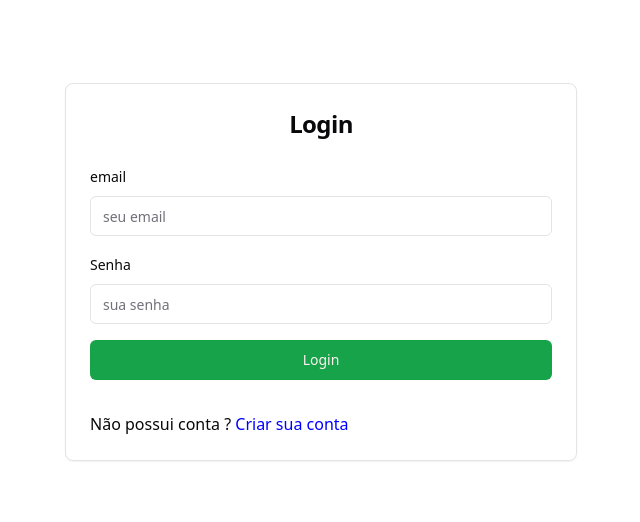
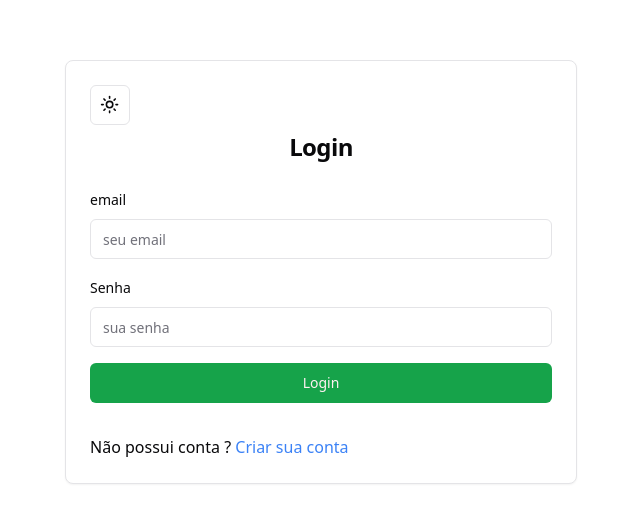
Before and after one commit to brant-matheus/ticket-suporte-crud, a Next.js app in the folder front-end/: page / in a window 1280 px wide. Shown: the part 128-650 px from the top of the page, without its empty margins (319-959 px from the left). Built offline with nearby package versions, Linux system fonts and the light colour scheme; no server answers.

Commit message:
theme mode toggle added, dark mode, light mode

```diff
--- a/front-end/app/layout.tsx
+++ b/front-end/app/layout.tsx
@@ -3,7 +3,7 @@
 import "./globals.css";
 import { Toaster } from "@/components/ui/toaster";
 import { AuthProvider } from "./authentication-context";
-
+import { ThemeProvider } from "@/components/ui/theme-provider";
 import { Inter as FontSans } from "next/font/google";
 import { cn } from "@/lib/utils";
 
@@ -30,11 +30,17 @@
           fontSans.variable
         )}
       >
-        <AuthProvider>
-          {children}
-
-          <Toaster />
-        </AuthProvider>
+        <ThemeProvider
+          attribute="class"
+          defaultTheme="light"
+          enableSystem
+          disableTransitionOnChange
+        >
+          <AuthProvider>
+            {children}
+            <Toaster />
+          </AuthProvider>
+        </ThemeProvider>
       </body>
     </html>
   );
--- a/front-end/app/page.tsx
+++ b/front-end/app/page.tsx
@@ -18,6 +18,7 @@
 import Link from "next/link";
 import { instance } from "@/app/axios-config";
 import { useAuth } from "./authentication-context";
+import { ModeToggle } from "@/components/ui/theme-toggle";
 /*
 'use client' client server, not server side.
 'useState', disable login button after submit.
@@ -72,11 +73,14 @@
 
   return (
     // center our item, h and v.
-    <div className="flex justify-center items-center h-screen">
+    <div>
+      <div className="flex justify-center items-center h-screen ">
         {/*our shadow box, w size large*/}
         <Card className="w-full max-w-lg">
           {/* card title font size 2xl*/}
           <CardHeader>
+            <ModeToggle />
+
             <CardTitle className="text-2xl text-center">Login</CardTitle>
           </CardHeader>
           {/* what goes inside our shadow box */}
@@ -135,7 +139,7 @@
                 <p className="text-[red]">{loginError}</p>
                 <p>
                   Não possui conta ?{" "}
-                <Link href="/cadastro" className="text-[blue]">
+                  <Link href="/cadastro" className="text-blue-500">
                     Criar sua conta
                   </Link>{" "}
                 </p>
@@ -144,5 +148,6 @@
           </CardContent>
         </Card>
       </div>
+    </div>
   );
 }
--- a/front-end/components/layout/admin-side-bar.tsx
+++ b/front-end/components/layout/admin-side-bar.tsx
@@ -35,6 +35,7 @@
 import { authInstance } from "@/app/axios-config";
 import { useState } from "react";
 import { useAuth } from "@/app/authentication-context";
+import { ModeToggle } from "../ui/theme-toggle";
 /*
 1. icons: Home: ticket visualization; Settings: User settings; Filecog: defacul ticket form; UserCog: users managment
 2. tooltip: hoover the name of page when mouse click on icon
@@ -71,6 +72,9 @@
             */}
         <nav className="flex flex-col items-center gap-y-6 px-2 sm:py-5">
           <TooltipProvider>
+            <Tooltip>
+              <ModeToggle />
+            </Tooltip>
             {/* todos os  tickets - home*/}
             <Tooltip>
               <TooltipTrigger asChild>
--- /dev/null
+++ b/front-end/components/ui/theme-provider.tsx
@@ -0,0 +1,9 @@
+"use client";
+
+import * as React from "react";
+import { ThemeProvider as NextThemesProvider } from "next-themes";
+import { type ThemeProviderProps } from "next-themes/dist/types";
+
+export function ThemeProvider({ children, ...props }: ThemeProviderProps) {
+  return <NextThemesProvider {...props}>{children}</NextThemesProvider>;
+}
--- /dev/null
+++ b/front-end/components/ui/theme-toggle.tsx
@@ -0,0 +1,37 @@
+"use client";
+
+import * as React from "react";
+import { Moon, Sun } from "lucide-react";
+import { useTheme } from "next-themes";
+
+import { Button } from "@/components/ui/button";
+import {
+  DropdownMenu,
+  DropdownMenuContent,
+  DropdownMenuItem,
+  DropdownMenuTrigger,
+} from "@/components/ui/dropdown-menu";
+
+export function ModeToggle() {
+  const { setTheme } = useTheme();
+
+  return (
+    <DropdownMenu>
+      <DropdownMenuTrigger asChild>
+        <Button variant="outline" size="icon">
+          <Sun className="h-[1.2rem] w-[1.2rem] rotate-0 scale-100 transition-all dark:-rotate-90 dark:scale-0" />
+          <Moon className="absolute h-[1.2rem] w-[1.2rem] rotate-90 scale-0 transition-all dark:rotate-0 dark:scale-100" />
+          <span className="sr-only">Toggle theme</span>
+        </Button>
+      </DropdownMenuTrigger>
+      <DropdownMenuContent align="end">
+        <DropdownMenuItem onClick={() => setTheme("dark")}>
+          Dark
+        </DropdownMenuItem>
+        <DropdownMenuItem onClick={() => setTheme("light")}>
+          Light
+        </DropdownMenuItem>
+      </DropdownMenuContent>
+    </DropdownMenu>
+  );
+}
--- a/front-end/components/user-settings/user-settings.tsx
+++ b/front-end/components/user-settings/user-settings.tsx
@@ -13,6 +13,8 @@
 import UserDeleteButton from "../buttons/user-delete-button";
 import PasswordFormEdit from "../forms/password-from-edit";
 // import PasswordFormEdit from "../forms/redifine-password copy";
+import { ModeToggle } from "@/components/ui/theme-toggle";
+
 const UserSettings = () => {
   var userId: any;
   try {
--- a/front-end/package.json
+++ b/front-end/package.json
@@ -30,6 +30,7 @@
     "lucide-react": "^0.378.0",
     "luxon": "^3.4.4",
     "next": "14.2.3",
+    "next-themes": "^0.3.0",
     "qs": "^6.12.1",
     "react": "^18",
     "react-dom": "^18",
```
Also changed, not shown: 1 other file (tests, documents, lock files or other folders). Lines whose indentation alone changed are shown as unchanged.
